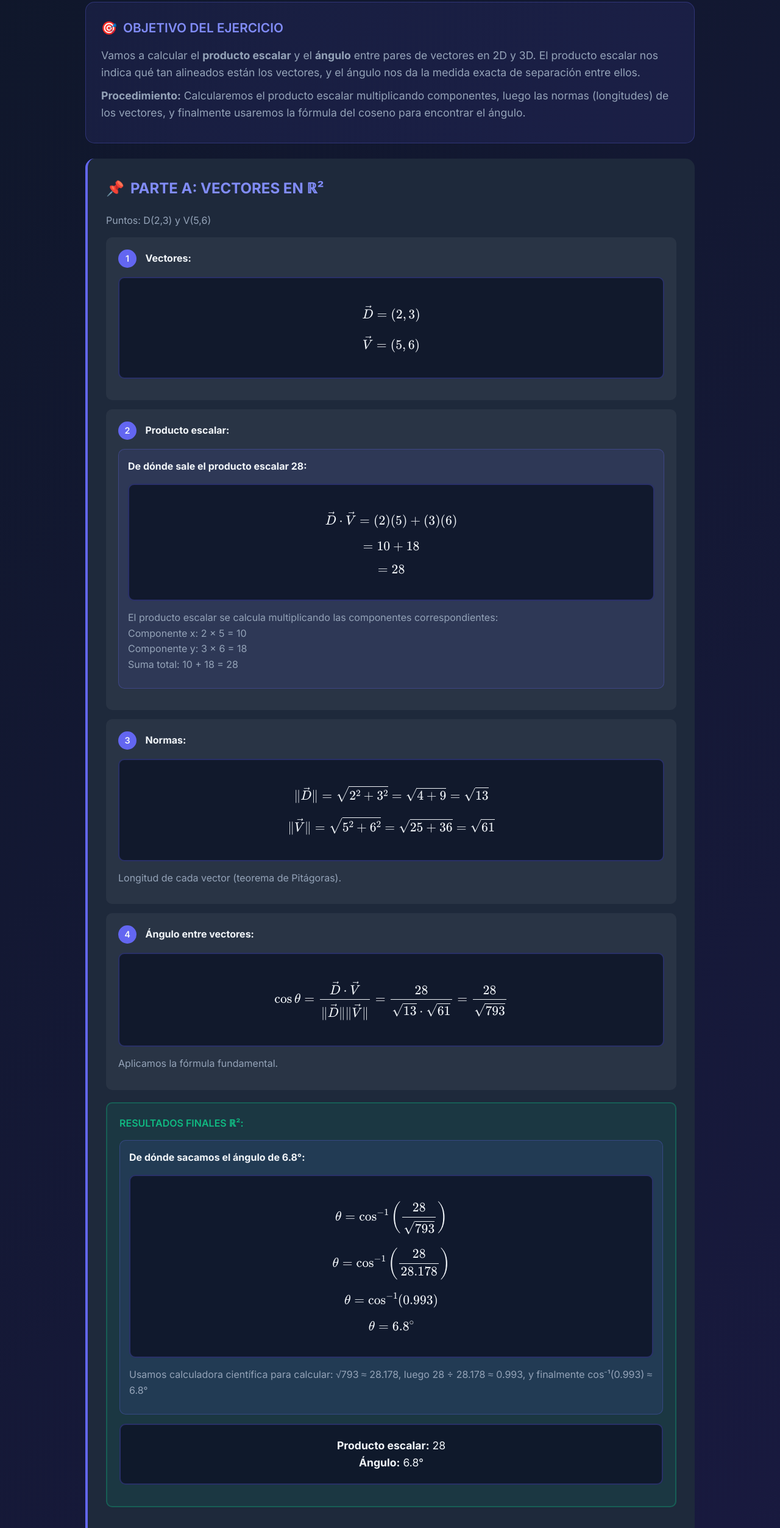
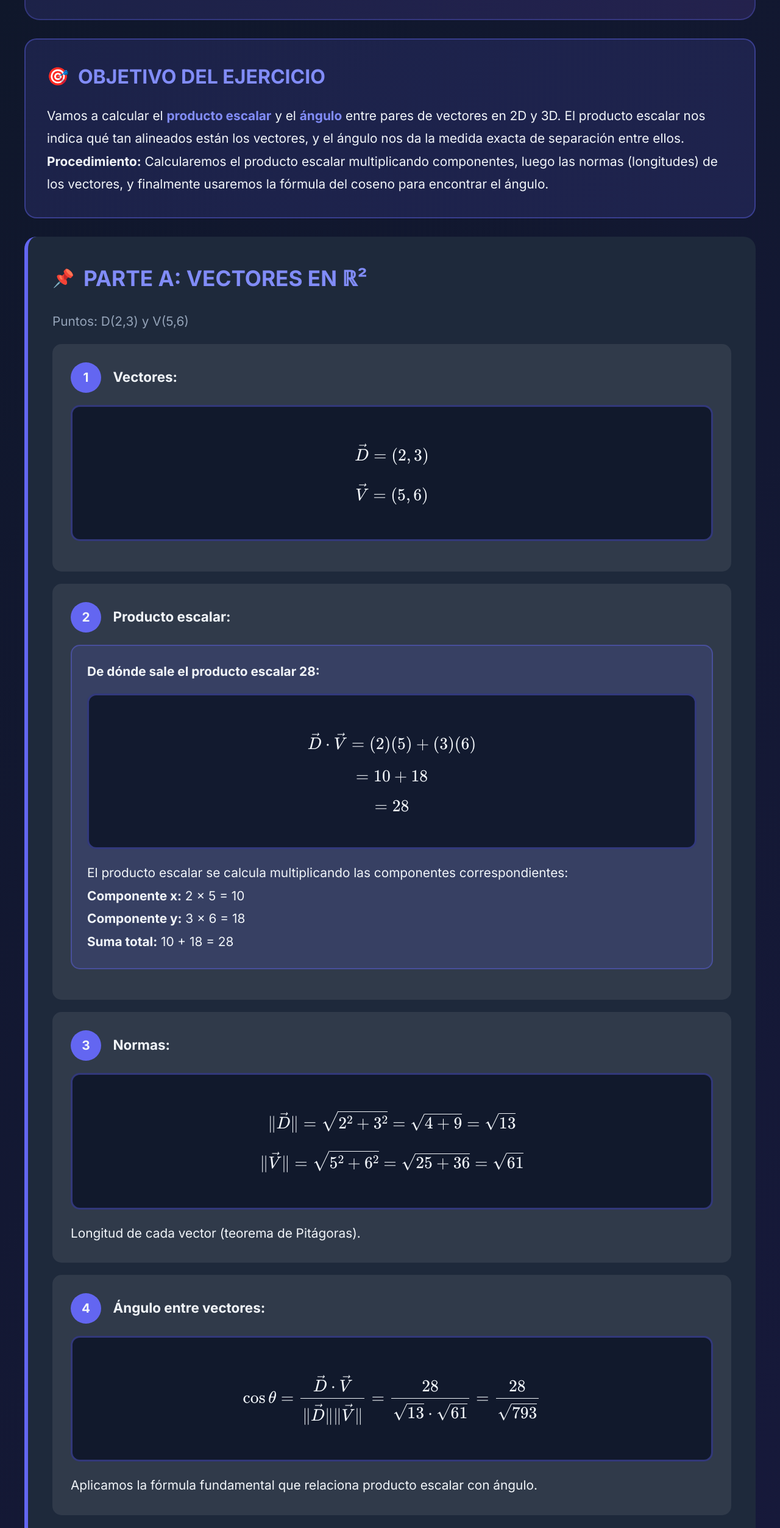
Before and after one commit to juanpahdezreyess/examen-algebra2, a plain HTML site: page index.html in a window 1280 px wide. Shown: the part 239-2744 px from the top of the page at 61% size. Drawn offline with nearby package versions, Linux system fonts and the light colour scheme.

Commit message:
Update index.html

```diff
--- a/index.html
+++ b/index.html
@@ -30,145 +30,161 @@
             color: #f1f5f9;
             line-height: 1.6;
             min-height: 100vh;
-            padding: 20px;
+            padding: 10px;
         }
 
         .container {
-            max-width: 1000px;
+            max-width: 1200px;
             margin: 0 auto;
         }
 
         .hero {
             text-align: center;
-            padding: 40px;
+            padding: 50px 30px;
             background: linear-gradient(135deg, rgba(99, 102, 241, 0.15) 0%, rgba(139, 92, 246, 0.15) 100%);
-            border-radius: 20px;
+            border-radius: 25px;
             margin-bottom: 30px;
-            border: 1px solid rgba(99, 102, 241, 0.3);
+            border: 2px solid rgba(99, 102, 241, 0.3);
         }
 
         .hero-title {
-            font-size: 2.5rem;
-            font-weight: 700;
+            font-size: 3.5rem;
+            font-weight: 800;
             background: var(--gradient);
             -webkit-background-clip: text;
             -webkit-text-fill-color: transparent;
-            margin-bottom: 10px;
+            margin-bottom: 15px;
         }
 
         .intro {
-            background: rgba(99, 102, 241, 0.1);
-            border-radius: 15px;
-            padding: 25px;
-            margin-bottom: 25px;
-            border: 1px solid rgba(99, 102, 241, 0.3);
+            background: rgba(99, 102, 241, 0.15);
+            border-radius: 20px;
+            padding: 35px;
+            margin-bottom: 30px;
+            border: 2px solid rgba(99, 102, 241, 0.4);
         }
 
         .intro-title {
             color: var(--accent-light);
-            font-size: 1.3rem;
-            font-weight: 600;
-            margin-bottom: 15px;
+            font-size: 2rem;
+            font-weight: 700;
+            margin-bottom: 20px;
             display: flex;
             align-items: center;
         }
 
         .intro-title::before {
             content: '🎯';
-            margin-right: 10px;
+            margin-right: 15px;
+            font-size: 1.8rem;
         }
 
         .card {
             background: var(--card);
-            border-radius: 15px;
-            padding: 30px;
-            margin-bottom: 25px;
-            border-left: 4px solid var(--accent);
+            border-radius: 20px;
+            padding: 40px;
+            margin-bottom: 30px;
+            border-left: 6px solid var(--accent);
         }
 
         .card-title {
-            font-size: 1.5rem;
+            font-size: 2.2rem;
             color: var(--accent-light);
-            margin-bottom: 20px;
+            margin-bottom: 25px;
             display: flex;
             align-items: center;
         }
 
         .card-title::before {
             content: '📌';
-            margin-right: 10px;
+            margin-right: 15px;
+            font-size: 1.8rem;
         }
 
         .step {
-            background: rgba(255, 255, 255, 0.05);
-            border-radius: 10px;
-            padding: 20px;
-            margin: 15px 0;
+            background: rgba(255, 255, 255, 0.08);
+            border-radius: 15px;
+            padding: 30px;
+            margin: 20px 0;
         }
 
         .step-number {
             display: inline-block;
-            width: 30px;
-            height: 30px;
+            width: 50px;
+            height: 50px;
             background: var(--accent);
             border-radius: 50%;
             text-align: center;
-            line-height: 30px;
-            font-weight: 600;
-            margin-right: 10px;
-            font-size: 0.9rem;
+            line-height: 50px;
+            font-weight: 700;
+            margin-right: 15px;
+            font-size: 1.3rem;
         }
 
         .math {
             background: rgba(15, 23, 42, 0.9);
-            border: 2px solid rgba(99, 102, 241, 0.3);
-            border-radius: 10px;
-            padding: 20px;
-            margin: 15px 0;
-            font-size: 1.1rem;
+            border: 3px solid rgba(99, 102, 241, 0.4);
+            border-radius: 15px;
+            padding: 30px;
+            margin: 20px 0;
+            font-size: 1.4rem;
             text-align: center;
         }
 
         .result {
-            background: rgba(16, 185, 129, 0.1);
-            border: 2px solid rgba(16, 185, 129, 0.3);
-            border-radius: 10px;
-            padding: 20px;
-            margin: 20px 0;
+            background: rgba(16, 185, 129, 0.15);
+            border: 3px solid rgba(16, 185, 129, 0.4);
+            border-radius: 15px;
+            padding: 30px;
+            margin: 25px 0;
         }
 
         .result-title {
             color: var(--success);
-            font-weight: 600;
-            margin-bottom: 10px;
+            font-weight: 700;
+            font-size: 1.6rem;
+            margin-bottom: 15px;
         }
 
         .explanation {
             color: var(--muted);
-            font-size: 1rem;
-            margin: 10px 0;
+            font-size: 1.2rem;
+            margin: 15px 0;
+            line-height: 1.7;
         }
 
         .calculation {
-            background: rgba(99, 102, 241, 0.1);
-            border: 1px solid rgba(99, 102, 241, 0.3);
-            border-radius: 10px;
-            padding: 15px;
-            margin: 15px 0;
+            background: rgba(99, 102, 241, 0.15);
+            border: 2px solid rgba(99, 102, 241, 0.4);
+            border-radius: 15px;
+            padding: 25px;
+            margin: 20px 0;
+        }
+
+        .large-text {
+            font-size: 1.3rem;
+            line-height: 1.8;
         }
 
         @media (max-width: 768px) {
             .hero-title {
-                font-size: 2rem;
+                font-size: 2.5rem;
             }
 
             .card {
-                padding: 20px;
+                padding: 25px;
             }
 
             .math {
-                padding: 15px;
-                font-size: 1rem;
+                padding: 20px;
+                font-size: 1.2rem;
+            }
+
+            .step-number {
+                width: 40px;
+                height: 40px;
+                line-height: 40px;
+                font-size: 1.1rem;
             }
         }
     </style>
@@ -179,17 +195,17 @@
     <div class="container">
         <header class="hero">
             <h1 class="hero-title">EJERCICIO 12</h1>
-            <p class="explanation">Producto escalar y ángulo entre vectores</p>
+            <p class="explanation" style="font-size: 1.4rem;">Producto escalar y ángulo entre vectores</p>
         </header>
 
         <!-- Introducción -->
         <section class="intro">
             <div class="intro-title">OBJETIVO DEL EJERCICIO</div>
-            <p class="explanation" style="font-size: 1.1rem;">
-                Vamos a calcular el <strong>producto escalar</strong> y el <strong>ángulo</strong> entre pares de vectores en 2D y 3D.
+            <p class="large-text">
+                Vamos a calcular el <strong style="color: var(--accent-light);">producto escalar</strong> y el <strong style="color: var(--accent-light);">ángulo</strong> entre pares de vectores en 2D y 3D.
                 El producto escalar nos indica qué tan alineados están los vectores, y el ángulo nos da la medida exacta de separación entre ellos.
             </p>
-            <p class="explanation" style="font-size: 1.1rem;">
+            <p class="large-text">
                 <strong>Procedimiento:</strong> Calcularemos el producto escalar multiplicando componentes, luego las normas (longitudes) de los vectores,
                 y finalmente usaremos la fórmula del coseno para encontrar el ángulo.
             </p>
@@ -198,11 +214,11 @@
         <!-- Parte A: Vectores en R² -->
         <section class="card">
             <h2 class="card-title">PARTE A: VECTORES EN ℝ²</h2>
-            <p class="explanation">Puntos: D(2,3) y V(5,6)</p>
+            <p class="explanation" style="font-size: 1.3rem;">Puntos: D(2,3) y V(5,6)</p>
 
             <div class="step">
                 <div class="step-number">1</div>
-                <strong>Vectores:</strong>
+                <strong style="font-size: 1.4rem;">Vectores:</strong>
                 <div class="math">
                     \[\vec{D} = (2, 3)\]
                     \[\vec{V} = (5, 6)\]
@@ -211,55 +227,55 @@
 
             <div class="step">
                 <div class="step-number">2</div>
-                <strong>Producto escalar:</strong>
+                <strong style="font-size: 1.4rem;">Producto escalar:</strong>
                 <div class="calculation">
-                    <p><strong>De dónde sale el producto escalar 28:</strong></p>
+                    <p style="font-size: 1.3rem;"><strong>De dónde sale el producto escalar 28:</strong></p>
                     <div class="math">
                         \[\vec{D} \cdot \vec{V} = (2)(5) + (3)(6)\]
                         \[= 10 + 18\]
                         \[= 28\]
                     </div>
-                    <p class="explanation">El producto escalar se calcula multiplicando las componentes correspondientes:<br>
-                    Componente x: 2 × 5 = 10<br>
-                    Componente y: 3 × 6 = 18<br>
-                    Suma total: 10 + 18 = 28</p>
+                    <p class="large-text">El producto escalar se calcula multiplicando las componentes correspondientes:<br>
+                    <strong>Componente x:</strong> 2 × 5 = 10<br>
+                    <strong>Componente y:</strong> 3 × 6 = 18<br>
+                    <strong>Suma total:</strong> 10 + 18 = 28</p>
                 </div>
             </div>
 
             <div class="step">
                 <div class="step-number">3</div>
-                <strong>Normas:</strong>
+                <strong style="font-size: 1.4rem;">Normas:</strong>
                 <div class="math">
                     \[\|\vec{D}\| = \sqrt{2^2 + 3^2} = \sqrt{4 + 9} = \sqrt{13}\]
                     \[\|\vec{V}\| = \sqrt{5^2 + 6^2} = \sqrt{25 + 36} = \sqrt{61}\]
                 </div>
-                <p class="explanation">Longitud de cada vector (teorema de Pitágoras).</p>
+                <p class="large-text">Longitud de cada vector (teorema de Pitágoras).</p>
             </div>
 
             <div class="step">
                 <div class="step-number">4</div>
-                <strong>Ángulo entre vectores:</strong>
+                <strong style="font-size: 1.4rem;">Ángulo entre vectores:</strong>
                 <div class="math">
                     \[\cos\theta = \frac{\vec{D} \cdot \vec{V}}{\|\vec{D}\| \|\vec{V}\|} = \frac{28}{\sqrt{13} \cdot \sqrt{61}} = \frac{28}{\sqrt{793}}\]
                 </div>
-                <p class="explanation">Aplicamos la fórmula fundamental.</p>
+                <p class="large-text">Aplicamos la fórmula fundamental que relaciona producto escalar con ángulo.</p>
             </div>
 
             <div class="result">
-                <div class="result-title">RESULTADOS FINALES ℝ²:</div>
+                <div class="result-title">RESULTADOS FINALES ℝ²</div>
                 <div class="calculation">
-                    <p><strong>De dónde sacamos el ángulo de 6.8°:</strong></p>
+                    <p style="font-size: 1.3rem;"><strong>De dónde sacamos el ángulo de 6.8°:</strong></p>
                     <div class="math">
                         \[\theta = \cos^{-1}\left(\frac{28}{\sqrt{793}}\right)\]
                         \[\theta = \cos^{-1}\left(\frac{28}{28.178}\right)\]
                         \[\theta = \cos^{-1}(0.993)\]
                         \[\theta = 6.8^\circ\]
                     </div>
-                    <p class="explanation">Usamos calculadora científica para calcular: √793 ≈ 28.178, luego 28 ÷ 28.178 ≈ 0.993, y finalmente cos⁻¹(0.993) ≈ 6.8°</p>
+                    <p class="large-text">Usamos calculadora científica para calcular: √793 ≈ 28.178, luego 28 ÷ 28.178 ≈ 0.993, y finalmente cos⁻¹(0.993) ≈ 6.8°</p>
                 </div>
                 <div class="math">
-                    <p><strong>Producto escalar:</strong> 28</p>
-                    <p><strong>Ángulo:</strong> 6.8°</p>
+                    <p style="font-size: 1.3rem;"><strong>Producto escalar:</strong> 28</p>
+                    <p style="font-size: 1.3rem;"><strong>Ángulo:</strong> 6.8°</p>
                 </div>
             </div>
         </section>
@@ -267,11 +283,11 @@
         <!-- Parte B: Vectores en R³ -->
         <section class="card">
             <h2 class="card-title">PARTE B: VECTORES EN ℝ³</h2>
-            <p class="explanation">Puntos: A(5,4,7) y B(3,6,8)</p>
+            <p class="explanation" style="font-size: 1.3rem;">Puntos: A(5,4,7) y B(3,6,8)</p>
 
             <div class="step">
                 <div class="step-number">1</div>
-                <strong>Vectores:</strong>
+                <strong style="font-size: 1.4rem;">Vectores:</strong>
                 <div class="math">
                     \[\vec{A} = (5, 4, 7)\]
                     \[\vec{B} = (3, 6, 8)\]
@@ -280,45 +296,45 @@
 
             <div class="step">
                 <div class="step-number">2</div>
-                <strong>Producto escalar:</strong>
+                <strong style="font-size: 1.4rem;">Producto escalar:</strong>
                 <div class="calculation">
-                    <p><strong>De dónde sale el producto escalar 95:</strong></p>
+                    <p style="font-size: 1.3rem;"><strong>De dónde sale el producto escalar 95:</strong></p>
                     <div class="math">
                         \[\vec{A} \cdot \vec{B} = (5)(3) + (4)(6) + (7)(8)\]
                         \[= 15 + 24 + 56\]
                         \[= 95\]
                     </div>
-                    <p class="explanation">El producto escalar en 3D se calcula multiplicando las tres componentes correspondientes:<br>
-                    Componente x: 5 × 3 = 15<br>
-                    Componente y: 4 × 6 = 24<br>
-                    Componente z: 7 × 8 = 56<br>
-                    Suma total: 15 + 24 + 56 = 95</p>
+                    <p class="large-text">El producto escalar en 3D se calcula multiplicando las tres componentes correspondientes:<br>
+                    <strong>Componente x:</strong> 5 × 3 = 15<br>
+                    <strong>Componente y:</strong> 4 × 6 = 24<br>
+                    <strong>Componente z:</strong> 7 × 8 = 56<br>
+                    <strong>Suma total:</strong> 15 + 24 + 56 = 95</p>
                 </div>
             </div>
 
             <div class="step">
                 <div class="step-number">3</div>
-                <strong>Normas:</strong>
+                <strong style="font-size: 1.4rem;">Normas:</strong>
                 <div class="math">
                     \[\|\vec{A}\| = \sqrt{5^2 + 4^2 + 7^2} = \sqrt{25 + 16 + 49} = \sqrt{90} = 3\sqrt{10}\]
                     \[\|\vec{B}\| = \sqrt{3^2 + 6^2 + 8^2} = \sqrt{9 + 36 + 64} = \sqrt{109}\]
                 </div>
-                <p class="explanation">Pitágoras extendido a 3 dimensiones.</p>
+                <p class="large-text">Pitágoras extendido a 3 dimensiones.</p>
             </div>
 
             <div class="step">
                 <div class="step-number">4</div>
-                <strong>Ángulo entre vectores:</strong>
+                <strong style="font-size: 1.4rem;">Ángulo entre vectores:</strong>
                 <div class="math">
                     \[\cos\theta = \frac{\vec{A} \cdot \vec{B}}{\|\vec{A}\| \|\vec{B}\|} = \frac{95}{3\sqrt{10} \cdot \sqrt{109}} = \frac{95}{3\sqrt{1090}}\]
                 </div>
-                <p class="explanation">Aplicamos la misma fórmula que en 2D.</p>
+                <p class="large-text">Aplicamos la misma fórmula que en 2D.</p>
             </div>
 
             <div class="result">
-                <div class="result-title">RESULTADOS FINALES ℝ³:</div>
+                <div class="result-title">RESULTADOS FINALES ℝ³</div>
                 <div class="calculation">
-                    <p><strong>De dónde sacamos el ángulo de 16.3°:</strong></p>
+                    <p style="font-size: 1.3rem;"><strong>De dónde sacamos el ángulo de 16.3°:</strong></p>
                     <div class="math">
                         \[\theta = \cos^{-1}\left(\frac{95}{3\sqrt{1090}}\right)\]
                         \[\theta = \cos^{-1}\left(\frac{95}{3 \times 33.015}\right)\]
@@ -326,11 +342,11 @@
                         \[\theta = \cos^{-1}(0.959)\]
                         \[\theta = 16.3^\circ\]
                     </div>
-                    <p class="explanation">Usamos calculadora científica para calcular: √1090 ≈ 33.015, luego 3 × 33.015 = 99.045, después 95 ÷ 99.045 ≈ 0.959, y finalmente cos⁻¹(0.959) ≈ 16.3°</p>
+                    <p class="large-text">Usamos calculadora científica para calcular: √1090 ≈ 33.015, luego 3 × 33.015 = 99.045, después 95 ÷ 99.045 ≈ 0.959, y finalmente cos⁻¹(0.959) ≈ 16.3°</p>
                 </div>
                 <div class="math">
-                    <p><strong>Producto escalar:</strong> 95</p>
-                    <p><strong>Ángulo:</strong> 16.3°</p>
+                    <p style="font-size: 1.3rem;"><strong>Producto escalar:</strong> 95</p>
+                    <p style="font-size: 1.3rem;"><strong>Ángulo:</strong> 16.3°</p>
                 </div>
             </div>
         </section>
```
